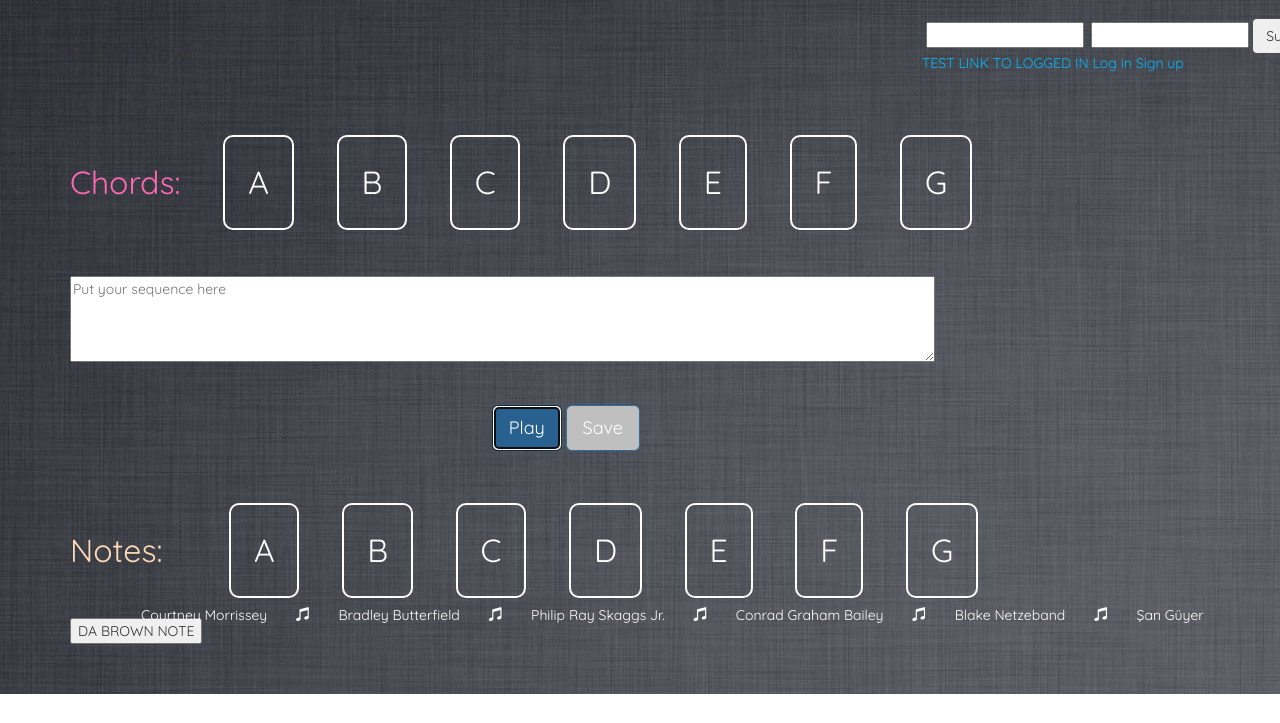
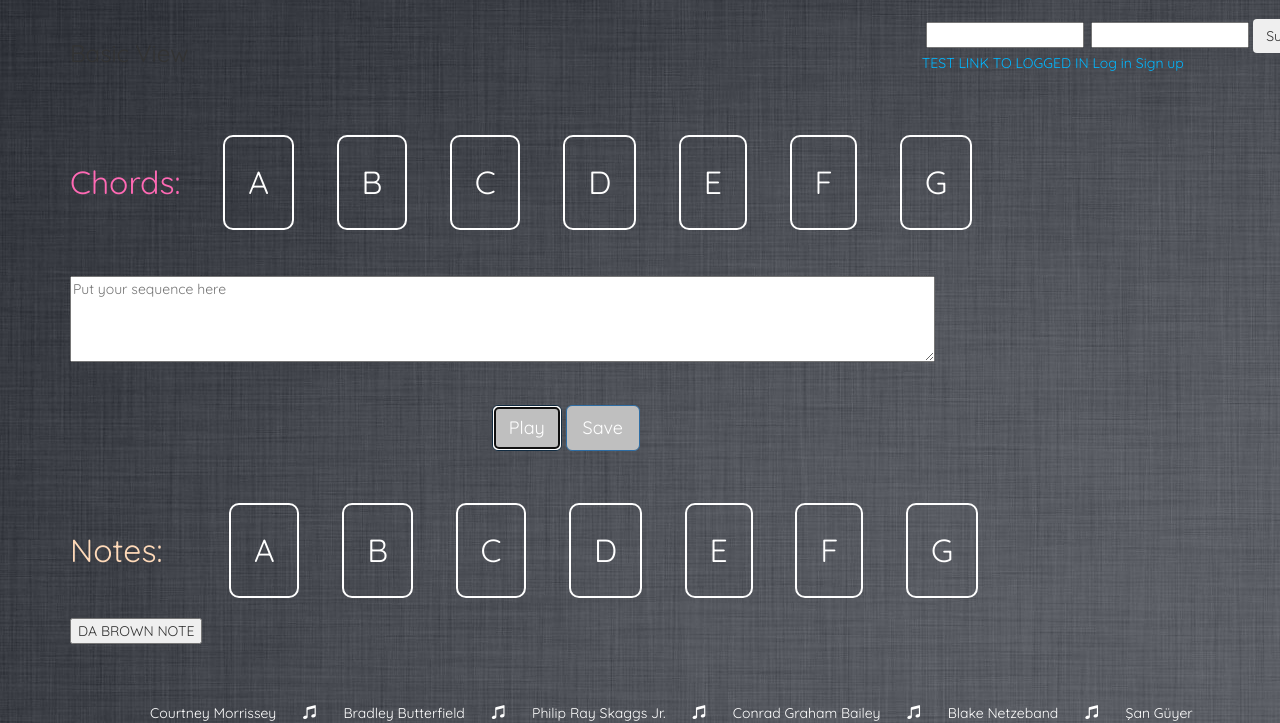
Before and after one commit to artnoisenik/Xylophone-Robot, a website: page public/index.html in a window 1280 px wide. Both pictures are taken after a click on the button "Play". Shown: the part 165-888 px from the top of the page. Before the commit the page ends 859 px from the top, so only its background shows below. Drawn offline with nearby package versions, Linux system fonts and the light colour scheme; some packages are replaced by stand-ins of ours; no server answers.

Commit message:
more button stuff

```diff
--- a/public/stylesheets/style.css
+++ b/public/stylesheets/style.css
@@ -71,6 +71,16 @@ div.notes:active {
   background-color: #bfbfbf;
 }
 
+.orangeBtn:focus {
+  background-color: #bfbfbf;
+}
+
+.btn-primary.active, .btn-primary:active, .btn-primary:hover, .btn-primary:visited,
+.btn-primary:active:focus, .btn-primary:active:hover {
+  background-color: #bfbfbf;
+  border-color: #bfbfbf;
+}
+
 .dummySignup {
   float: right;
   margin-top: -5%;
@@ -78,8 +88,9 @@ div.notes:active {
 }
 
 .footie {
-  position: fixed;
-  bottom: 0%;
+  /*position: fixed;*/
+  margin-bottom: -10%;
+  margin-top: 5%;
   right: 0%;
   left: 0%;
   /*text-align: center;*/
```
